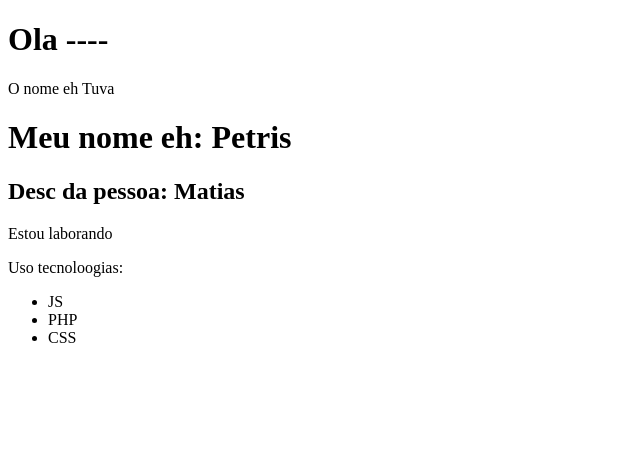
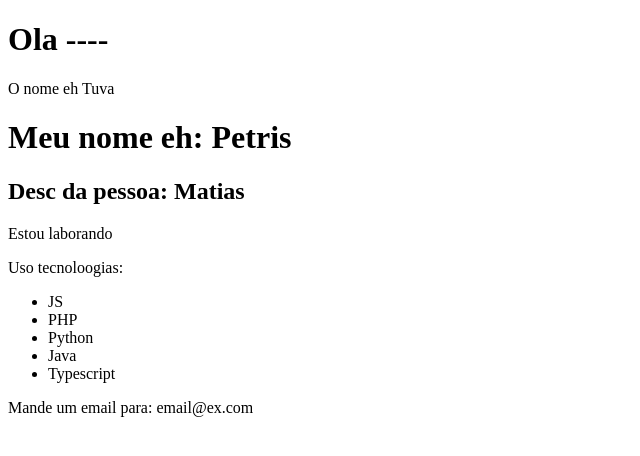
Before and after one commit to caiosantosSTL/tutorialVuejsCLI, a Vue app: page / in a window 1280 px wide. Shown: the top 456 px of the page, without its empty margins (0-640 px from the left). Built offline with nearby package versions, Linux system fonts and the light colour scheme.

Commit message:
update vue

```diff
--- a/src/components/Infos.vue
+++ b/src/components/Infos.vue
@@ -1,17 +1,27 @@
 <template>
   <div>
-    <p>Estou laborando</p>
+      <!-- condicionais -->
+    <p v-if="laboras">Estou laborando</p>
+    <p v-else>Em busca de laboro</p>
+
     <p>Uso tecnoloogias:</p>
     <ul>
-      <li>JS</li>
-      <li>PHP</li>
-      <li>CSS</li>
+      <li :key="code" v-for="code in codes">{{code}}</li>
     </ul>
+    <p v-show="show_email">Mande um email para: {{email}}</p>
   </div>
 </template>
 
 <script>
 export default {
   name: "Infos",
+  data(){
+      return{
+          laboras: true,
+          show_email: true,
+          codes: ['JS', 'PHP', 'Python', 'Java', 'Typescript'],
+          email: 'email@ex.com'
+      }
+  }
 };
 </script>
```
